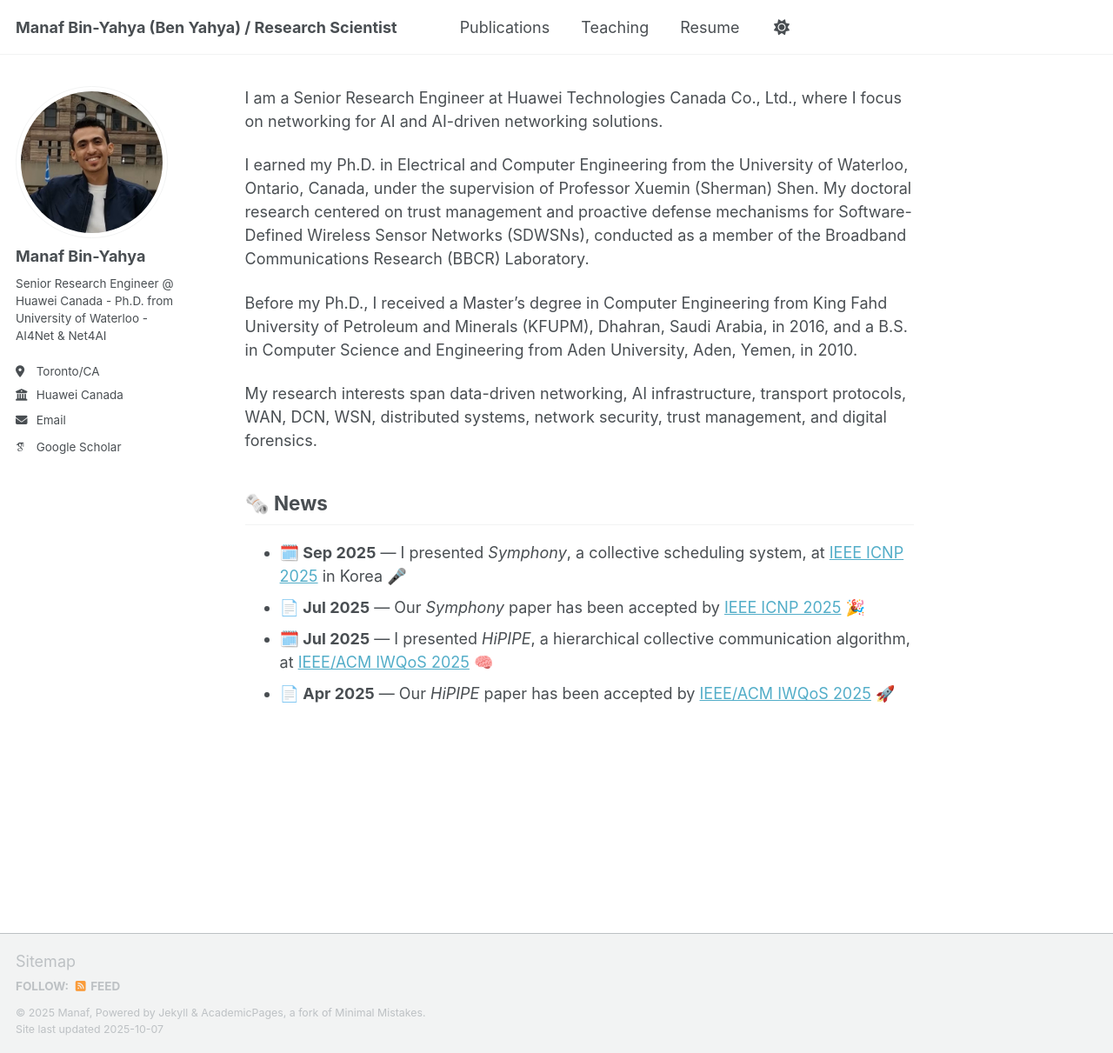
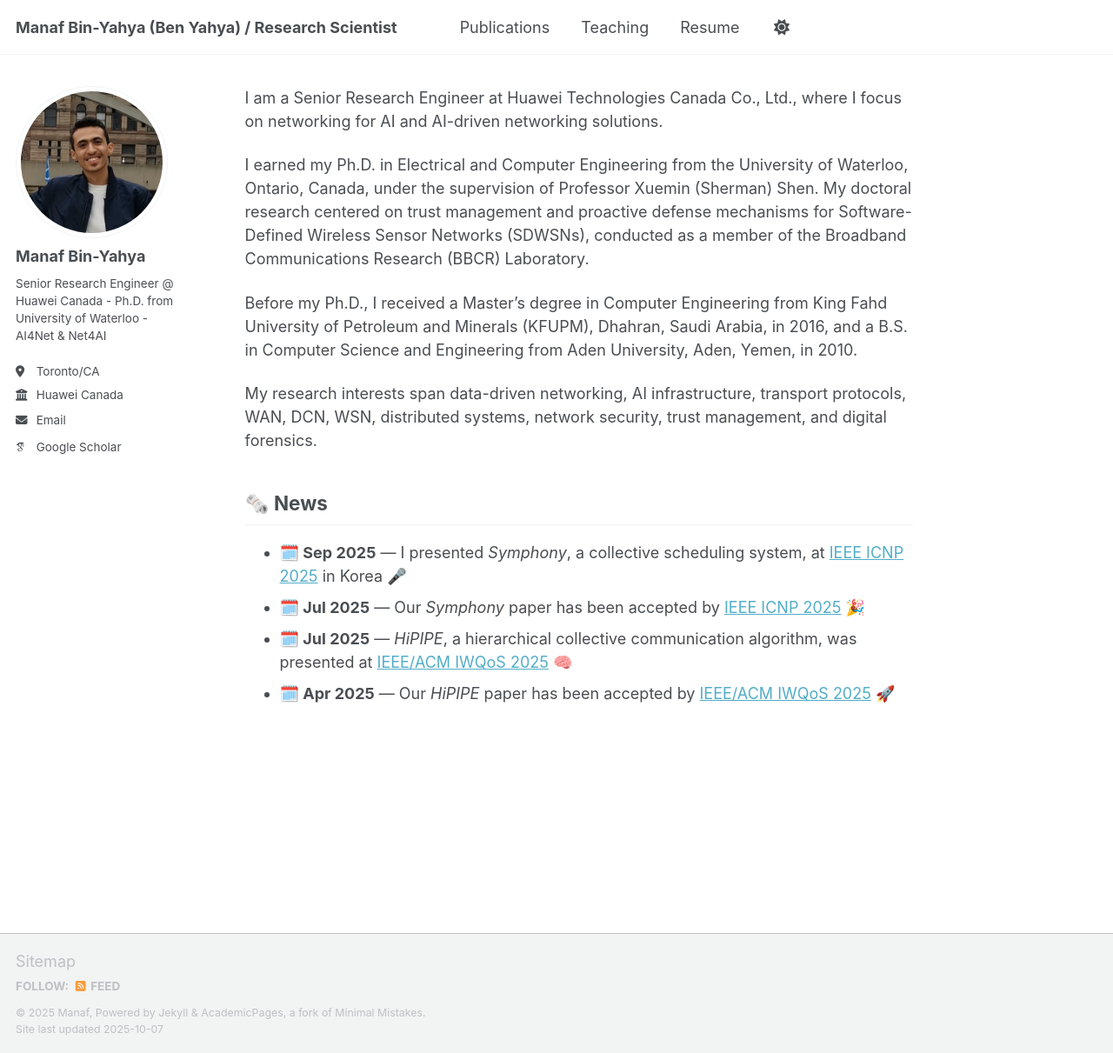
Before and after one commit to ManafBinYahya/ManafBinYahya.github.io, a Jekyll site: the page built from _pages/about.md, in a window 1280 px wide and 1211 px high. Shown: the whole window at 87% size. Built offline with Jekyll 4.4.1, drawn with Linux system fonts in a browser that asks for light colours; some web fonts are replaced; a script that is not in the unit is left out.

Commit message:
update news

```diff
--- a/_pages/about.md
+++ b/_pages/about.md
@@ -24,15 +24,15 @@ My research interests span data-driven networking, AI infrastructure, transport
     <a href="https://icnp2025.ieee-icnp.org/" target="_blank">IEEE ICNP 2025</a> in Korea 🎤
   </li>
   <li>
-    <strong>📄 Jul 2025</strong> — Our <em>Symphony</em> paper has been accepted by
+    <strong>🗓️ Jul 2025</strong> — Our <em>Symphony</em> paper has been accepted by
     <a href="https://icnp2025.ieee-icnp.org/" target="_blank">IEEE ICNP 2025</a> 🎉
   </li>
   <li>
-    <strong>🗓️ Jul 2025</strong> — I presented <em>HiPIPE</em>, a hierarchical collective communication algorithm, at
+    <strong>🗓️ Jul 2025</strong> — <em>HiPIPE</em>, a hierarchical collective communication algorithm, was presented at
     <a href="https://iwqos2025.ieee-iwqos.org/" target="_blank">IEEE/ACM IWQoS 2025</a> 🧠
   </li>
   <li>
-    <strong>📄 Apr 2025</strong> — Our <em>HiPIPE</em> paper has been accepted by
+    <strong>🗓️ Apr 2025</strong> — Our <em>HiPIPE</em> paper has been accepted by
     <a href="https://iwqos2025.ieee-iwqos.org/" target="_blank">IEEE/ACM IWQoS 2025</a> 🚀
   </li>
 </ul>
```
